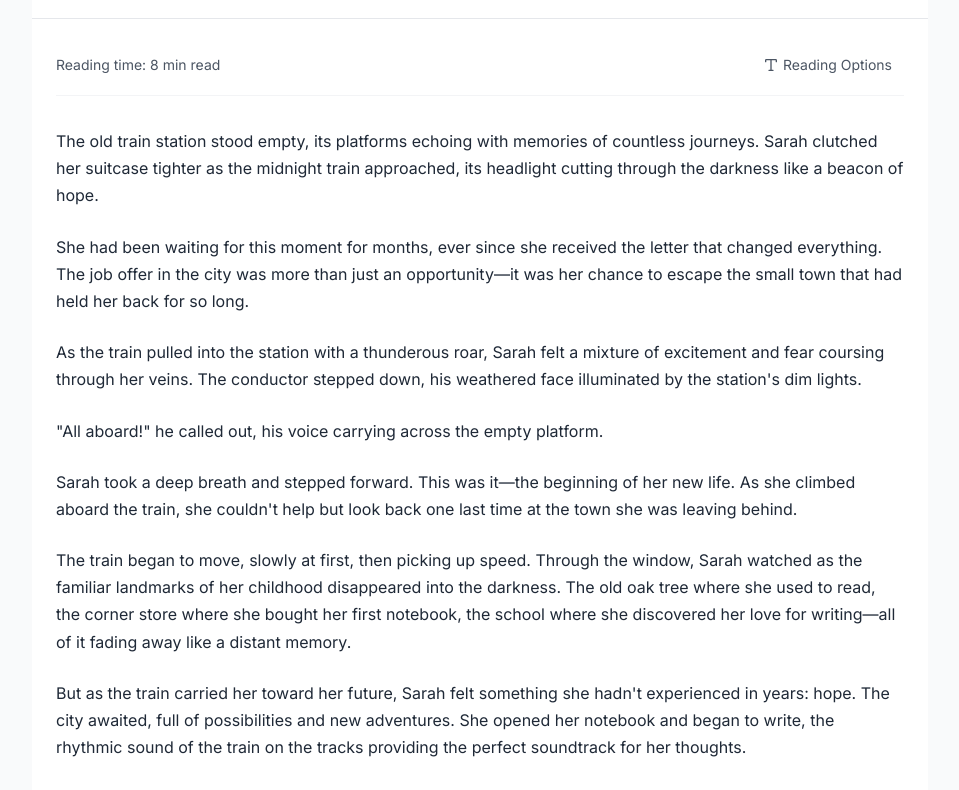
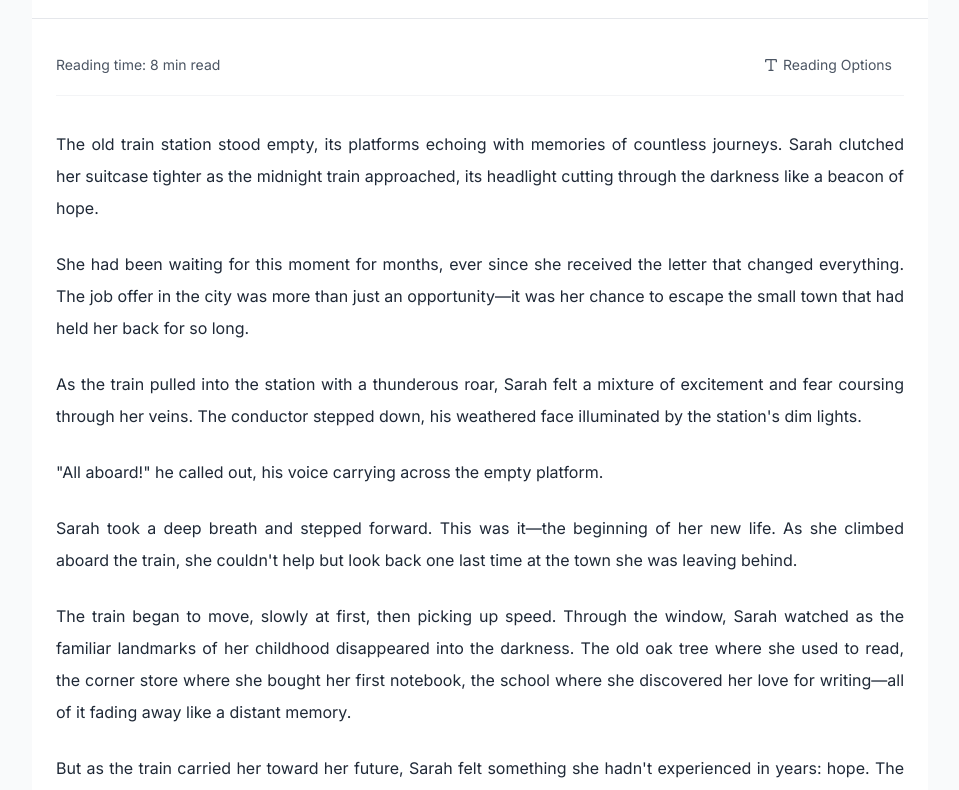
Before and after one commit to Delpat-Tech/dhyey-prod-filmy, a Next.js app in the folder frontend/: page /story/1 in a window 1280 px wide. Shown: the part 820-1610 px from the top of the page, without its empty margins (288-1247 px from the left). Built offline with nearby package versions, Linux system fonts and the light colour scheme; no server answers; sample sign-in values are in the browser's storage; a web font is replaced by a local one.

Commit message:
Update StoryContent.tsx

```diff
--- a/frontend/src/components/story/StoryContent.tsx
+++ b/frontend/src/components/story/StoryContent.tsx
@@ -74,8 +74,8 @@ export default function StoryContent({ story }: StoryContentProps) {
       {/* Story Content */}
       <article className="prose prose-lg max-w-none">
         <div
-          className="text-gray-800 leading-relaxed break-words overflow-wrap-anywhere"
-          style={{ fontSize: `${fontSize}px`, lineHeight: '1.7' }}
+          className="text-gray-800 leading-relaxed break-words overflow-wrap-anywhere text-justify"
+          style={{ fontSize: `${fontSize}px`, lineHeight: '2.0' }}
         >
           {paragraphs.map((paragraph, index) => (
             <p key={index} className="mb-6 break-words">
```
